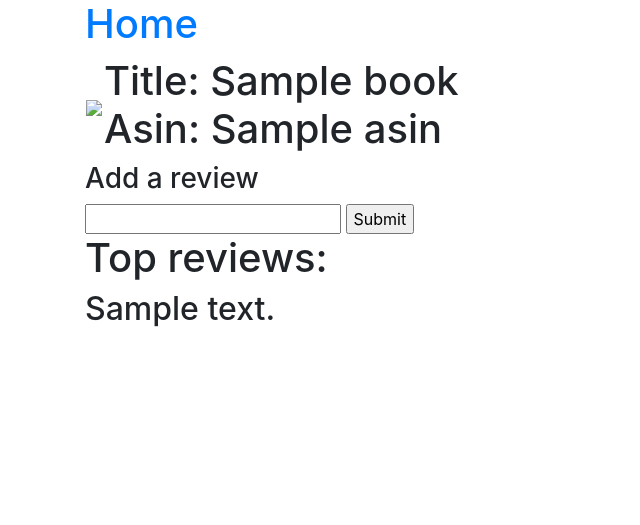
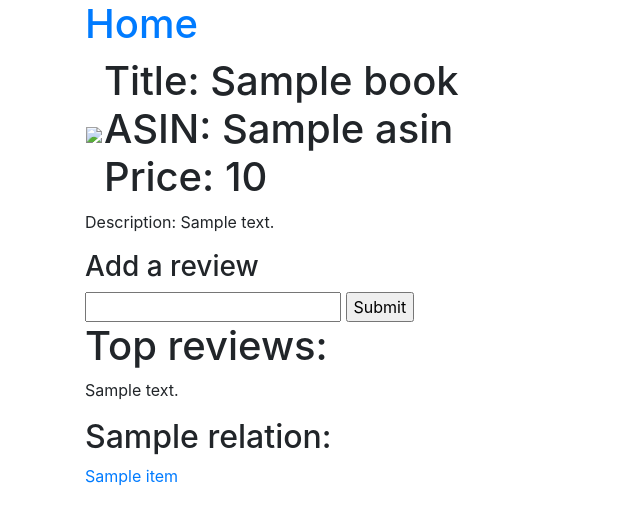
Before and after one commit to seeyijie/bookreviews, a Flask app: template templates/book.html in a window 1280 px wide. Shown: the top 525 px of the page, without its empty margins (0-640 px from the left). Run offline with Flask 2, Linux system fonts and the light colour scheme; tables that the repository leaves empty hold one stand-in row (values such as "Sample post"); the template is opened without the code that fills it: values that come from a table or form of the project are taken from there, most other values are stand-ins (such as "Sample title", 1, 10 or a date in 2020); some libraries are stand-ins or nearby versions.

Commit message:
show related books with link

```diff
--- a/templates/book.html
+++ b/templates/book.html
@@ -15,20 +15,21 @@
             <a href="/browse">Home</a>
         </h1>
 
+        <!-- book metadata -->
         {% if book %}
-            <h1>
             <table>
                 <tr>
                     <td>
                         <img src={{ book['imUrl'] }}>
                     </td>
-                        <td>
+                    <td><h1>
                         Title: {{ book['title'] }} <br>
-                            Asin: {{ book['asin'] }}
-                        </td>
+                        ASIN: {{ book['asin'] }} <br>
+                        Price: {{ book['price'] }} <br>
+                    </h1></td>
                 </tr>
             </table>
-            </h1>
+            <p>Description: {{ book['description'] }}</p>
         {% endif %}
         <form method="post">
             <h3>Add a review</h3>
@@ -36,17 +37,35 @@
             <input type="submit" value="Submit">
         </form>
 
+        <!-- book reviews -->
         {% if reviews %}
             <h1>
-                    {% if search %}
-                        Showing reviews for {{reviews[0].asin}}
-                    {% else %}
                 Top reviews:
-                    {% endif %}
                 <!-- this page allows the user to scroll and see all books in the database -->
             </h1>
             {% for r in reviews %}
-                <h2>{{r.reviewText}}</h2>
+                <p>{{r.reviewText}}</p>
+            {% endfor %}
+        {% else %}
+            <h1>Reviews:</h1>
+            <p>No reviews for this product yet.</p>
+        {% endif %}
+
+        <!-- related books -->
+        {% if book %}
+            {% for relation in book['related'] %}
+            <h2>{{ relation }}:</h2>
+            <table>
+                <tr>
+                    {% for item in book['related'][relation] %}
+                        <td></td>
+                            <a href={{ "/books/" + item }}>
+                                {{ item }}
+                            </a>
+                        </td>
+                    {% endfor %}
+                </tr>
+            </table>
             {% endfor %}
         {% endif %}
 
--- a/templates/browse.html
+++ b/templates/browse.html
@@ -28,9 +28,9 @@
                         </a>
                     </td>
                     <td>
-                        Title: {{ book['asin'] }} <br>
-
-                        Title: {{ book['imUrl'] }} <br>
+                        Title: {{ book['title'] }} <br>
+                        ASIN: {{ book['asin'] }} <br>
+                        Url: {{ book['imUrl'] }} <br>
 
                     </td>
                 </tr>
```
Lines whose indentation alone changed are shown as unchanged.
